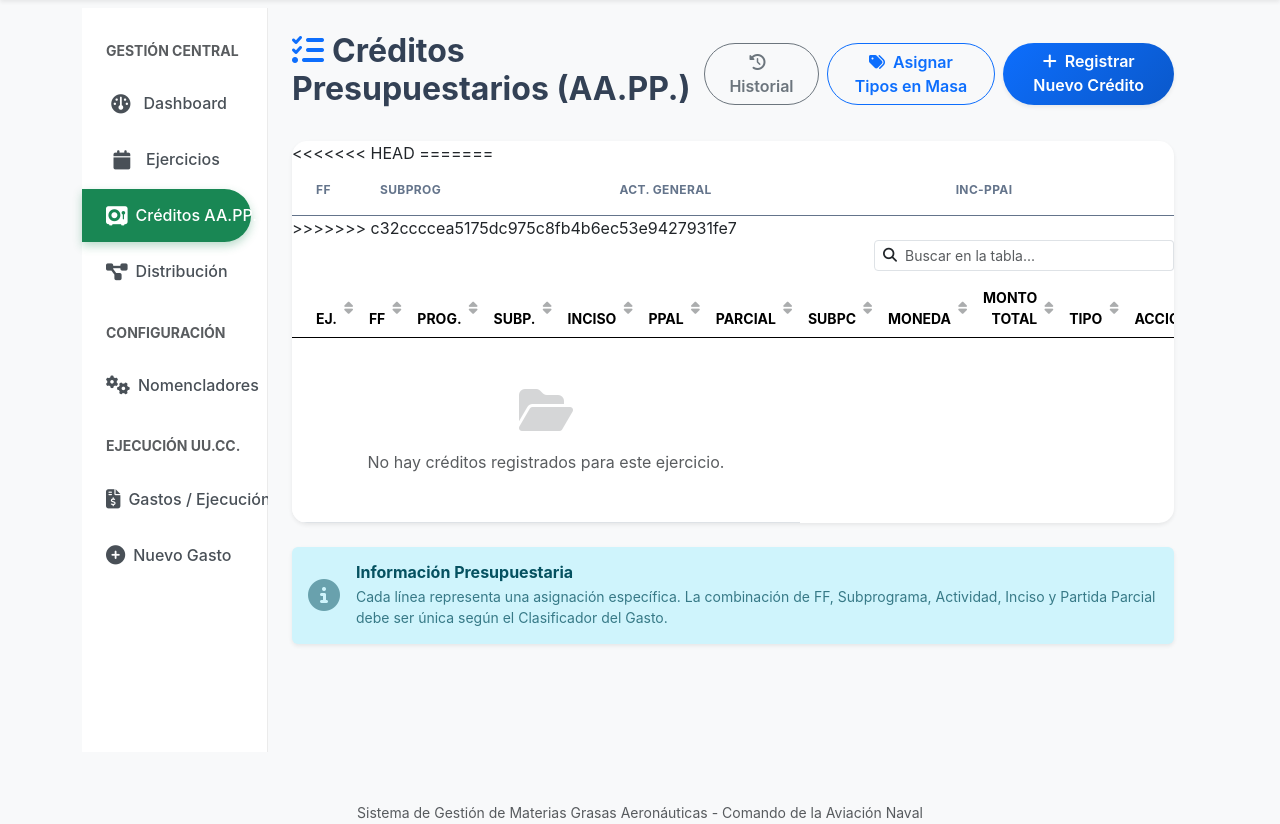
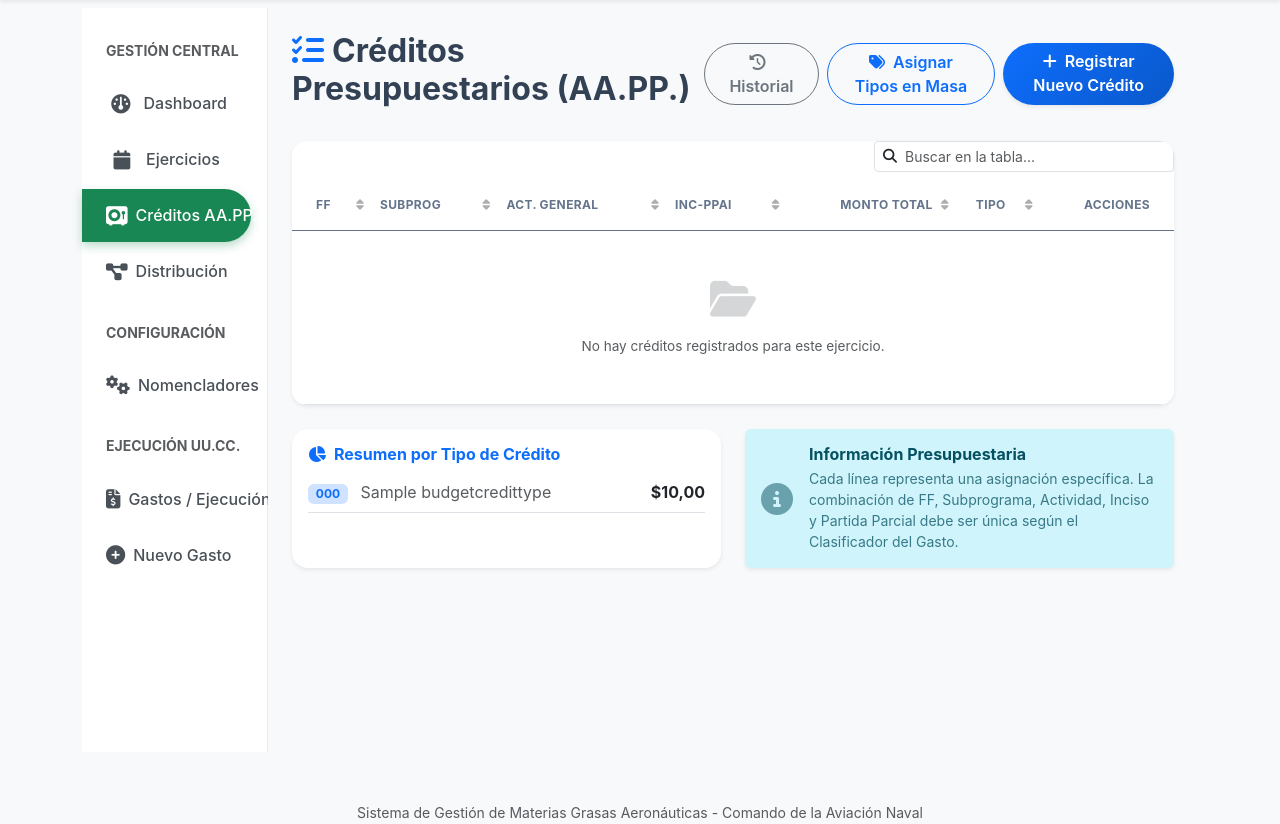
Before and after one commit to Marco24s/Materias-Grasas, a Django app: page /budget/credits/ in a window 1280 px wide. Shown: the part 56-880 px from the top of the page. Run offline with Django 5.2, Linux system fonts and the light colour scheme; a user stored in the database is signed in; tables that the repository leaves empty hold one stand-in row (values such as "Sample post"); lists and menus that the app fills with data are empty; some libraries are stand-ins or nearby versions.

Commit message:
28_04_2026_16_22

```diff
--- a/budget/templates/budget/credit_list.html
+++ b/budget/templates/budget/credit_list.html
@@ -19,7 +19,6 @@
 
 <div class="card card-stats border-0 shadow-sm overflow-hidden">
     <div class="table-responsive">
-<<<<<<< HEAD
         <table class="table table-hover align-middle mb-0 table-compact">
             <thead class="bg-light">
                 <tr class="small text-uppercase text-muted border-bottom-0">
@@ -27,20 +26,6 @@
                     <th>SUBPROG</th>
                     <th>ACT. GENERAL</th>
                     <th>INC-PPAI</th>
-=======
-        <table class="table table-hover align-middle mb-0">
-            <thead>
-                <tr class="small text-uppercase text-muted border-bottom-0">
-                    <th class="ps-4">Ej.</th>
-                    <th>FF</th>
-                    <th>Prog.</th>
-                    <th>Subp.</th>
-                    <th>Inciso</th>
-                    <th>Ppal</th>
-                    <th>Parcial</th>
-                    <th>Subpc</th>
-                    <th>Moneda</th>
->>>>>>> c32ccccea5175dc975c8fb4b6ec53e9427931fe7
                     <th class="text-end">Monto Total</th>
                     <th class="text-center">Tipo</th>
                     <th class="text-end pe-4">Acciones</th>
@@ -49,7 +34,6 @@
             <tbody>
                 {% for credit in credits %}
                 <tr>
-<<<<<<< HEAD
                     <td class="ps-4">
                         <span class="badge bg-secondary-subtle text-secondary px-2 py-1">{{ credit.ff.code }}</span>
                     </td>
@@ -70,24 +54,6 @@
                             <span><strong class="text-dark">T1:</strong> ${{ credit.q1_amount|floatformat:0 }} <strong class="text-dark ms-2">T2:</strong> ${{ credit.q2_amount|floatformat:0 }}</span>
                             <span class="mt-1"><strong class="text-dark">T3:</strong> ${{ credit.q3_amount|floatformat:0 }} <strong class="text-dark ms-2">T4:</strong> ${{ credit.q4_amount|floatformat:0 }}</span>
                         </div>
-=======
-                    <td class="ps-4 small text-muted">{{ credit.fiscal_year.year }}</td>
-                    <td>
-                        <span class="small text-dark fw-bold">{{ credit.ff.code }}</span>
-                    </td>
-                    <td>
-                        <span class="small text-dark fw-bold" title="{{ credit.programa }}">{{ credit.programa.code }}</span>
-                    </td>
-                    <td>
-                        <span class="small text-dark fw-bold" title="{{ credit.subprog }}">{{ credit.subprog.code }}</span>
-                    </td>
-                    <td><span class="small text-dark fw-bold">{{ credit.inc.code }}</span></td>
-                    <td><span class="small text-dark fw-bold">{{ credit.ppp_inc.code }}</span></td>
-                    <td><span class="small text-dark fw-bold">{{ credit.pp_inc.code }}</span></td>
-                    <td><span class="small text-dark fw-bold">{{ credit.pre_inc.code }}</span></td>
-                    <td><span class="small text-dark fw-bold">{{ credit.incisos_agrupado.code }}</span></td>
-                    <td class="text-end fw-bold text-dark">
-                        ${{ credit.total_amount|localize }}
                     </td>
                     <td class="text-center">
                         {% if credit.credit_type %}
@@ -95,18 +61,13 @@
                         {% else %}
                         <span class="text-muted small">—</span>
                         {% endif %}
->>>>>>> c32ccccea5175dc975c8fb4b6ec53e9427931fe7
                     </td>
                     <td class="text-end pe-4" style="width: 100px;">
                         <div class="btn-group">
                             <a href="{% url 'budget:allocation_create' %}?credit={{ credit.id }}" class="btn btn-sm btn-outline-success px-2 me-1" title="Distribuir a Unidad">
                                 <i class="fa-solid fa-share-nodes"></i>
                             </a>
-<<<<<<< HEAD
                             <a href="{% url 'budget:credit_detail' credit.id %}" class="btn btn-sm btn-outline-secondary px-2" title="Ver Detalles">
-=======
-                            <a href="{% url 'budget:credit_detail' credit.id %}" class="btn btn-sm btn-outline-secondary rounded-pill px-2 me-1" title="Ver Detalles">
->>>>>>> c32ccccea5175dc975c8fb4b6ec53e9427931fe7
                                 <i class="fa-solid fa-eye"></i>
                             </a>
                             {% if credit.credit_type %}
@@ -137,7 +98,33 @@
     </div>
 </div>
 
-<div class="mt-4 alert alert-info border-0 shadow-sm d-flex align-items-center">
+<div class="row mt-4">
+    <div class="col-md-6 mb-3">
+        <div class="card border-0 shadow-sm h-100">
+            <div class="card-body">
+                <h6 class="fw-bold mb-3 text-primary"><i class="fa-solid fa-chart-pie me-2"></i>Resumen por Tipo de Crédito</h6>
+                {% if credit_by_type or unassigned_total %}
+                    {% for row in credit_by_type %}
+                        <div class="d-flex justify-content-between align-items-center mb-2 pb-2 border-bottom">
+                            <span class="text-muted"><span class="badge bg-primary-subtle text-primary me-2">{{ row.credit_type__code }}</span> {{ row.credit_type__name }}</span>
+                            <span class="fw-bold text-dark">${{ row.subtotal|floatformat:2 }}</span>
+                        </div>
+                    {% endfor %}
+                    {% if unassigned_total > 0 %}
+                        <div class="d-flex justify-content-between align-items-center mb-2 pb-2 border-bottom">
+                            <span class="text-muted"><span class="badge bg-secondary-subtle text-secondary me-2">—</span> Sin Asignar</span>
+                            <span class="fw-bold text-dark">${{ unassigned_total|floatformat:2 }}</span>
+                        </div>
+                    {% endif %}
+                {% else %}
+                    <p class="small text-muted mb-0">No hay créditos registrados.</p>
+                {% endif %}
+            </div>
+        </div>
+    </div>
+
+    <div class="col-md-6 mb-3">
+        <div class="alert alert-info border-0 shadow-sm h-100 d-flex align-items-center m-0">
             <i class="fa-solid fa-circle-info fa-2x me-3 opacity-50"></i>
             <div>
                 <h6 class="fw-bold mb-1">Información Presupuestaria</h6>
@@ -146,4 +133,6 @@
                 </p>
             </div>
         </div>
+    </div>
+</div>
 {% endblock %}
--- a/budget/views.py
+++ b/budget/views.py
@@ -139,7 +139,20 @@ def credit_list(request):
         )
     else:
         credits = BudgetCredit.objects.filter(allocations__unit=request.user.unit).distinct()
-    return render(request, 'budget/credit_list.html', {'credits': credits})
+
+    credit_by_type = (
+        credits.filter(credit_type__isnull=False)
+        .values('credit_type__name', 'credit_type__code')
+        .annotate(subtotal=Sum('total_amount'))
+        .order_by('credit_type__name')
+    )
+    unassigned_total = credits.filter(credit_type__isnull=True).aggregate(Sum('total_amount'))['total_amount__sum'] or 0
+
+    return render(request, 'budget/credit_list.html', {
+        'credits': credits,
+        'credit_by_type': credit_by_type,
+        'unassigned_total': unassigned_total
+    })
 
 def credit_detail(request, pk):
     credit = get_object_or_404(BudgetCredit, pk=pk)
```
Lines whose indentation alone changed are shown as unchanged.
